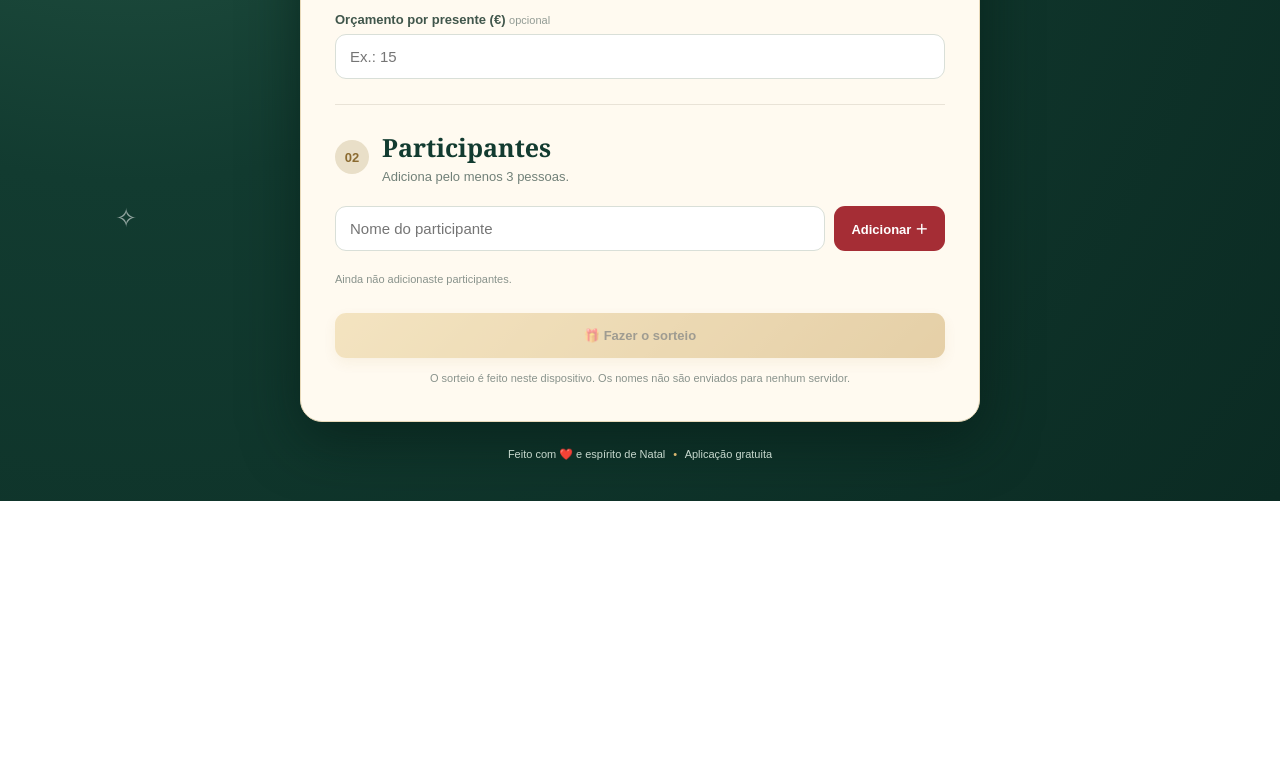
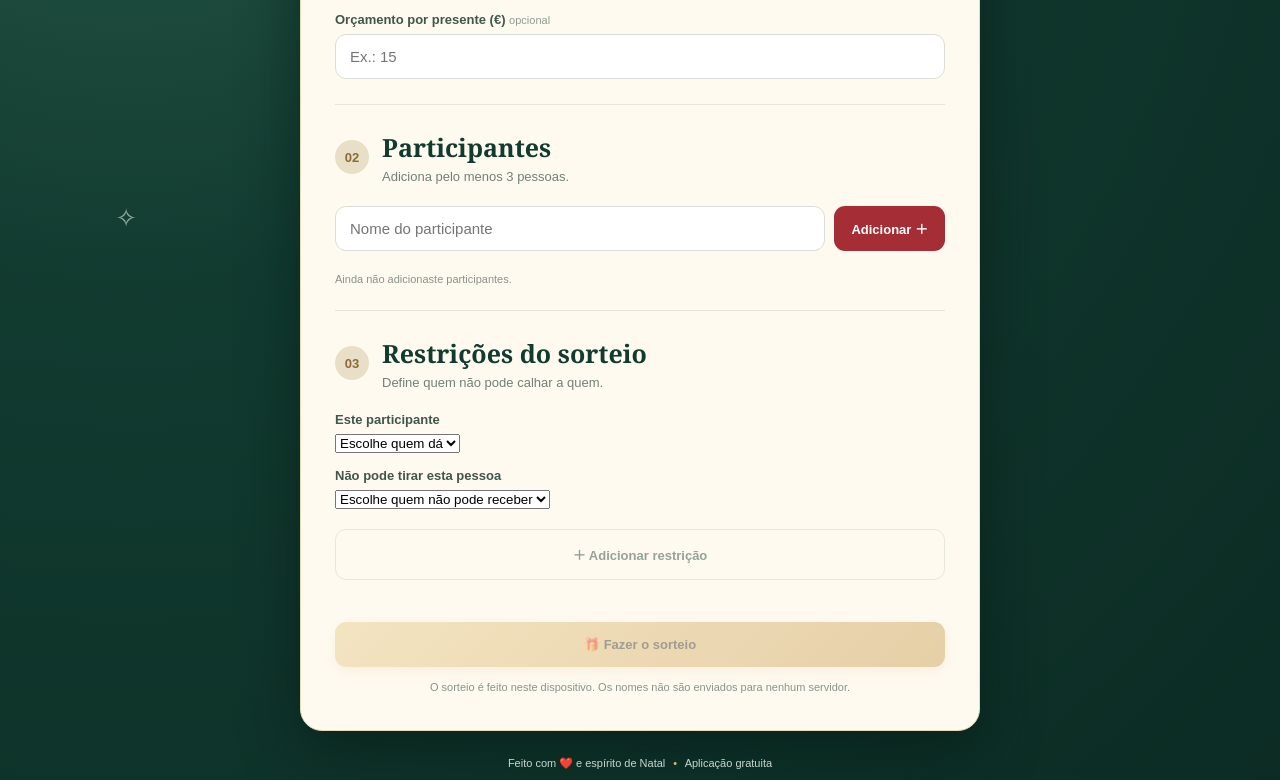
Before and after one commit to AngeloCodeCadet/amigo-secreto, a plain HTML site: page index.html in a window 1280 px wide. Shown: the part 462-1242 px from the top of the page. Before the commit the page ends 963 px from the top, so only its background shows below. Drawn offline with Linux system fonts and the light colour scheme.

Commit message:
Update index.html

```diff
--- a/index.html
+++ b/index.html
@@ -38,6 +38,32 @@
       </div>
       <ul id="participantList" class="participant-list" aria-live="polite"></ul>
       <div id="participantCount" class="count">Ainda não adicionaste participantes.</div>
+      <div class="divider"></div>
+
+<div class="section-heading compact">
+    <span class="step">03</span>
+    <div>
+        <h2>Restrições do sorteio</h2>
+        <p>Define quem não pode calhar a quem.</p>
+    </div>
+</div>
+
+<label for="restrictionGiver">Este participante</label>
+<select id="restrictionGiver">
+    <option value="">Escolhe quem dá</option>
+</select>
+
+<label for="restrictionRecipient">Não pode tirar esta pessoa</label>
+<select id="restrictionRecipient">
+    <option value="">Escolhe quem não pode receber</option>
+</select>
+
+<button id="addRestrictionBtn" class="button button-outline full"
+        type="button" disabled>
+    ＋ Adicionar restrição
+</button>
+
+<ul id="restrictionList" class="participant-list"></ul>
       <div id="setupError" class="message error" role="alert" hidden></div>
       <button id="drawBtn" class="button button-gold full" type="button" disabled>🎁 Fazer o sorteio</button>
       <p class="small-note">O sorteio é feito neste dispositivo. Os nomes não são enviados para nenhum servidor.</p>
```
